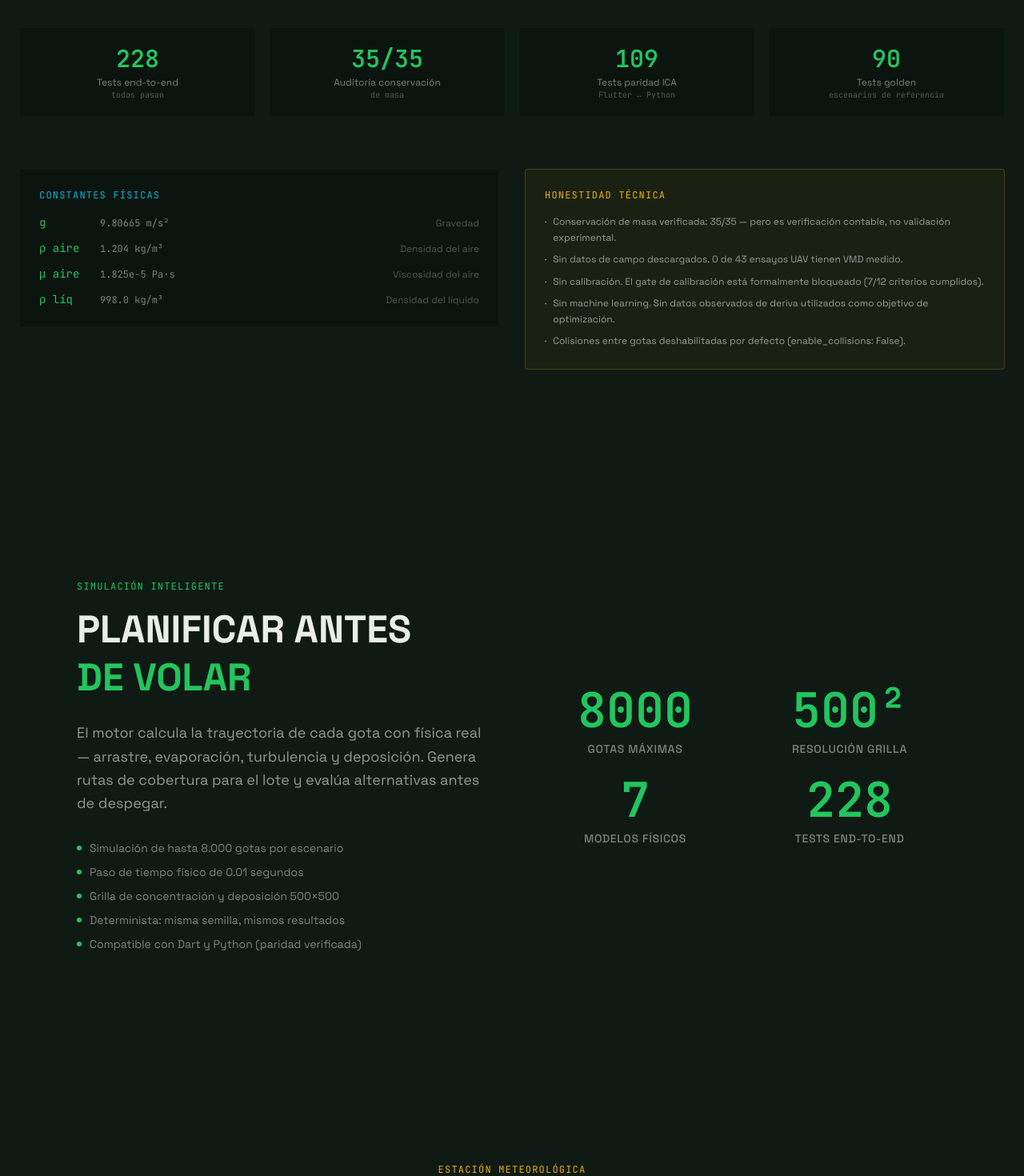
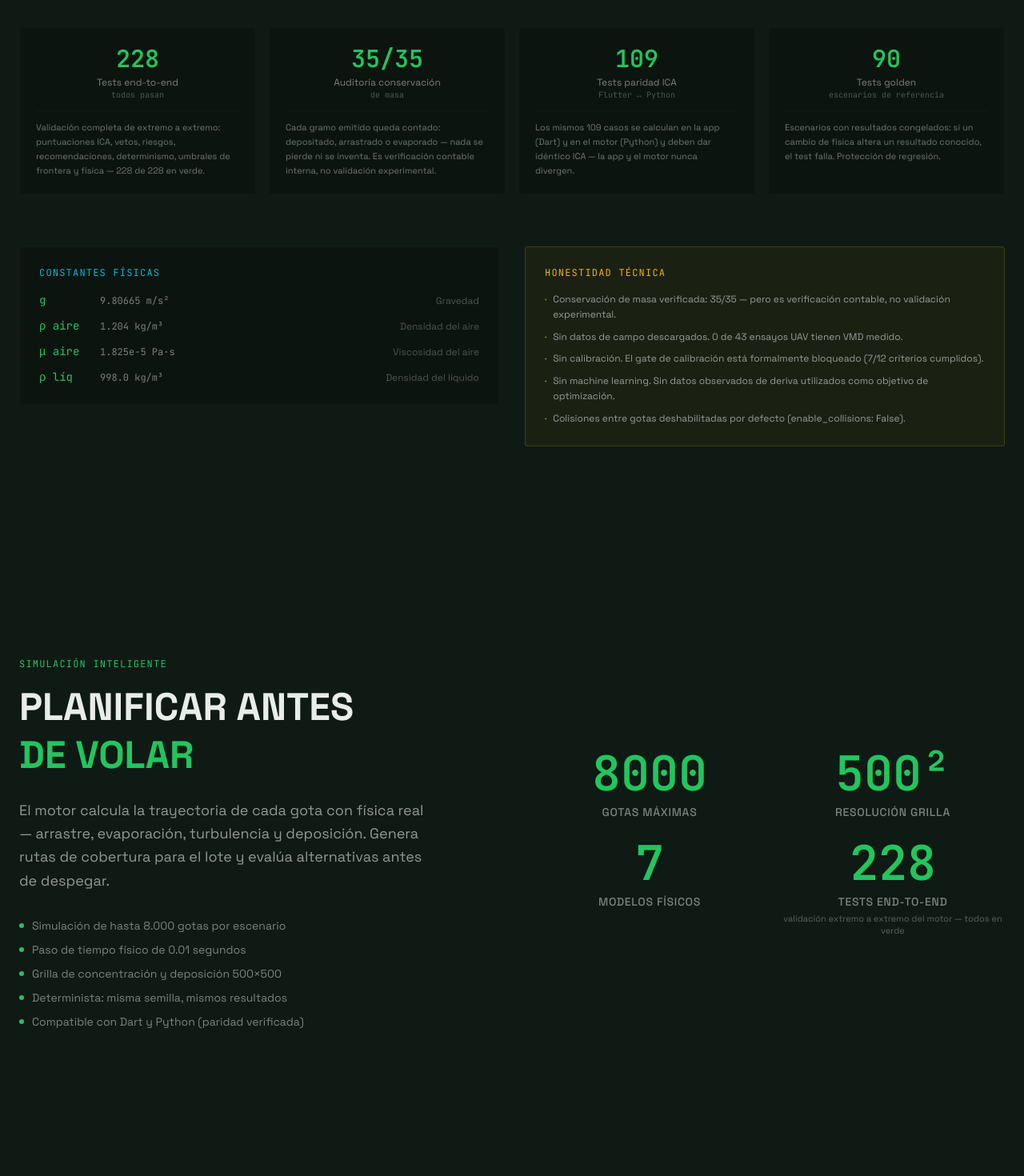
Before and after one commit to pepehalfonso/precisur-web, a Next.js app: page / in a window 1280 px wide. Shown: the part 6100-7570 px from the top of the page at 80% size. Built offline with nearby package versions, Linux system fonts and the light colour scheme.

Commit message:
docs: explain verification metrics (228, 35/35, 109, 90)

```diff
--- a/src/components/Counter.tsx
+++ b/src/components/Counter.tsx
@@ -7,6 +7,7 @@ interface CounterProps {
   end: number;
   suffix?: string;
   label: string;
+  hint?: string;
   duration?: number;
 }
 
@@ -14,6 +15,7 @@ export default function Counter({
   end,
   suffix = "",
   label,
+  hint,
   duration = 2,
 }: CounterProps) {
   const ref = useRef(null);
@@ -51,6 +53,11 @@ export default function Counter({
       <div className="text-sm text-foreground/50 uppercase tracking-wider font-medium">
         {label}
       </div>
+      {hint && (
+        <div className="mt-1 text-[11px] text-foreground/35 leading-snug">
+          {hint}
+        </div>
+      )}
     </motion.div>
   );
 }
--- a/src/sections/AplicacionMovil.tsx
+++ b/src/sections/AplicacionMovil.tsx
@@ -189,8 +189,9 @@ export default function AplicacionMovil() {
                 </div>
                 <p className="text-xs text-foreground/50 leading-relaxed">
                   Motor de reglas embebido en Flutter. Paridad Python ↔ Flutter
-                  verificada con 109 tests. El motor de calidad es puramente
-                  determinista — mismos inputs, mismo resultado.
+                  verificada con 109 tests: los mismos casos calculados en Dart
+                  y en Python deben dar idéntico ICA. El motor de calidad es
+                  puramente determinista — mismos inputs, mismo resultado.
                 </p>
               </div>
             </div>
--- a/src/sections/Evidencia.tsx
+++ b/src/sections/Evidencia.tsx
@@ -41,10 +41,10 @@ const maturityLevels = [
     guarantees: "Consistencia interna, reproducibilidad computacional y estabilidad del modelo.",
     doesNotGuarantee: "Correspondencia con mediciones experimentales del mundo real.",
     examples: [
-      "228 tests end-to-end (todos pasan)",
-      "35/35 conservación de masa",
-      "109 tests paridad ICA Flutter ↔ Python",
-      "90 tests golden de escenarios",
+      "228 tests end-to-end: ICA, vetos, riesgos, física y determinismo — todos pasan",
+      "35/35 conservación de masa: auditoría contable de la masa emitida",
+      "109 tests paridad ICA: mismo resultado en la app (Dart) y en el motor (Python)",
+      "90 tests golden: escenarios con resultados congelados (protección de regresión)",
       "67/67 auditoría de sensibilidad",
       "Determinismo con semilla verificado",
       "Tolerancias ±2% a ±5% cross-engine",
--- a/src/sections/MotorDeSimulacion.tsx
+++ b/src/sections/MotorDeSimulacion.tsx
@@ -71,10 +71,30 @@ const physicsModels = [
 ];
 
 const metrics = [
-  { value: "228", label: "Tests end-to-end", sub: "todos pasan" },
-  { value: "35/35", label: "Auditoría conservación", sub: "de masa" },
-  { value: "109", label: "Tests paridad ICA", sub: "Flutter ↔ Python" },
-  { value: "90", label: "Tests golden", sub: "escenarios de referencia" },
+  {
+    value: "228",
+    label: "Tests end-to-end",
+    sub: "todos pasan",
+    desc: "Validación completa de extremo a extremo: puntuaciones ICA, vetos, riesgos, recomendaciones, determinismo, umbrales de frontera y física — 228 de 228 en verde.",
+  },
+  {
+    value: "35/35",
+    label: "Auditoría conservación",
+    sub: "de masa",
+    desc: "Cada gramo emitido queda contado: depositado, arrastrado o evaporado — nada se pierde ni se inventa. Es verificación contable interna, no validación experimental.",
+  },
+  {
+    value: "109",
+    label: "Tests paridad ICA",
+    sub: "Flutter ↔ Python",
+    desc: "Los mismos 109 casos se calculan en la app (Dart) y en el motor (Python) y deben dar idéntico ICA — la app y el motor nunca divergen.",
+  },
+  {
+    value: "90",
+    label: "Tests golden",
+    sub: "escenarios de referencia",
+    desc: "Escenarios con resultados congelados: si un cambio de física altera un resultado conocido, el test falla. Protección de regresión.",
+  },
 ];
 
 const constants = [
@@ -156,6 +176,9 @@ export default function MotorDeSimulacion() {
                 </div>
                 <div className="text-xs text-foreground/50">{m.label}</div>
                 <div className="text-[10px] text-foreground/30 font-mono">{m.sub}</div>
+                <p className="mt-3 pt-3 border-t border-precisur-dark-600/30 text-left text-[11px] text-foreground/45 leading-relaxed">
+                  {m.desc}
+                </p>
               </motion.div>
             ))}
           </div>
--- a/src/sections/Simulacion.tsx
+++ b/src/sections/Simulacion.tsx
@@ -48,7 +48,11 @@ export default function Simulacion() {
             <Counter end={8000} label="Gotas máximas" />
             <Counter end={500} suffix="²" label="Resolución grilla" />
             <Counter end={7} label="Modelos físicos" />
-            <Counter end={228} label="Tests end-to-end" />
+            <Counter
+              end={228}
+              label="Tests end-to-end"
+              hint="validación extremo a extremo del motor — todos en verde"
+            />
           </div>
         </SectionReveal>
       </div>
```
